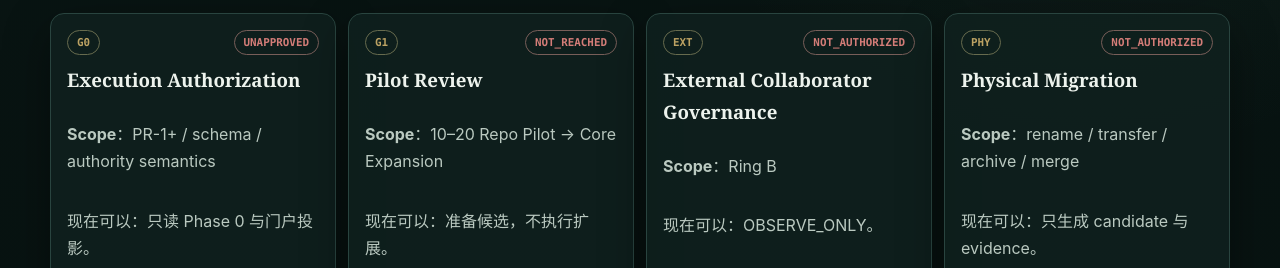
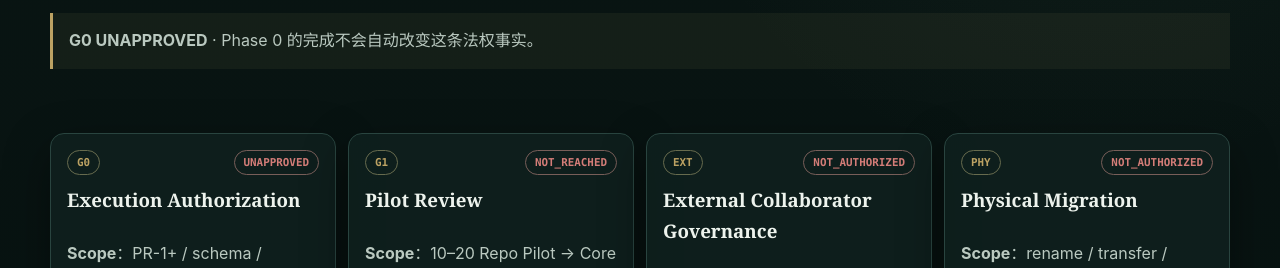
Before and after one commit to moonstachain/yuanli-strategy-web, an Astro site: page /yuanli-strategy-web/estate/gates in a window 1280 px wide. Shown: the part 469-737 px from the top of the page. Built offline with nearby package versions, Linux system fonts and the light colour scheme; Astro itself is replaced by a stand-in of ours.

Commit message:
fix(estate): make G0 unapproved contract explicit

```diff
--- a/src/pages/estate/gates.astro
+++ b/src/pages/estate/gates.astro
@@ -1,12 +1,17 @@
 ---
 import EstateLayout from '../../layouts/EstateLayout.astro';
 import { estateMeta, humanGates } from '../../data/estate';
+const g0ContractState = 'G0 UNAPPROVED';
 ---
 <EstateLayout title="Human Gate Center｜GitHub Estate" eyebrow="HUMAN GATE CENTER">
   <Fragment slot="heading">
     <h1>AI 可以准备证据。<br />法权升级必须由人批准。</h1>
     <p class="lead">Human Gate Center 把“事实完成”和“执行授权”彻底分开。当前这里只展示 Gate 状态与可做/不可做边界，不提供写 GitHub 的 mutation API。</p>
   </Fragment>
+
+  <section class="container estate-section">
+    <div class="estate-note"><strong>{g0ContractState}</strong> · Phase 0 的完成不会自动改变这条法权事实。</div>
+  </section>
 
   <section class="container estate-section">
     <div class="estate-grid four">
```
